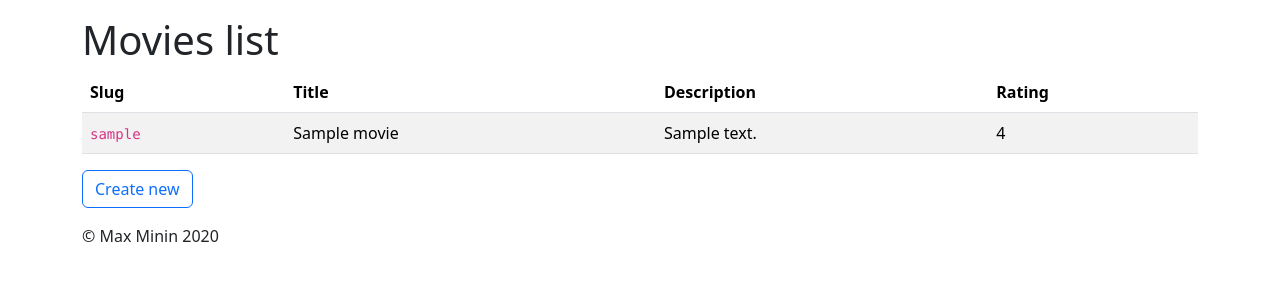
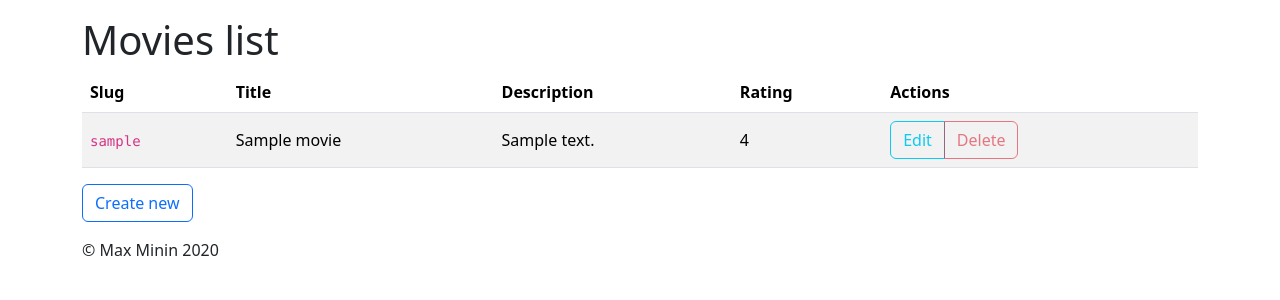
Before and after one commit to mksmin/fastapi-movie-catalog, a Python web app: template movie-catalog/templates/movies/list.html in a window 1280 px wide. Shown: the part 56-356 px from the top of the page. Run offline with Jinja, Linux system fonts and the light colour scheme; the template is opened without the code that fills it: most values are stand-ins (such as "Sample title", 1, 10 or a date in 2020).

Commit message:
Add actions button

```diff
--- a/movie-catalog/templates/movies/list.html
+++ b/movie-catalog/templates/movies/list.html
@@ -15,6 +15,7 @@ All Movies
       <th scope="col">Title</th>
       <th scope="col">Description</th>
       <th scope="col">Rating</th>
+      <th scope="col">Actions</th>
     </tr>
     </thead>
     <tbody>
@@ -30,6 +31,24 @@ All Movies
         {% endif %}
       </td>
       <td>{{ movie.rating }}</td>
+      <td>
+        <div
+            class="btn-group"
+            role="group"
+            aria-label="Movie Actions">
+          <a
+              href="#"
+              class="btn
+            btn-outline-info">Edit</a>
+          <a
+              href="#"
+              class="btn
+              btn-outline-danger
+              disabled"
+              aria-disabled="true"
+              tabindex="-1">Delete</a>
+        </div>
+      </td>
     </tr>
     {% endfor %}
     </tbody>
```
